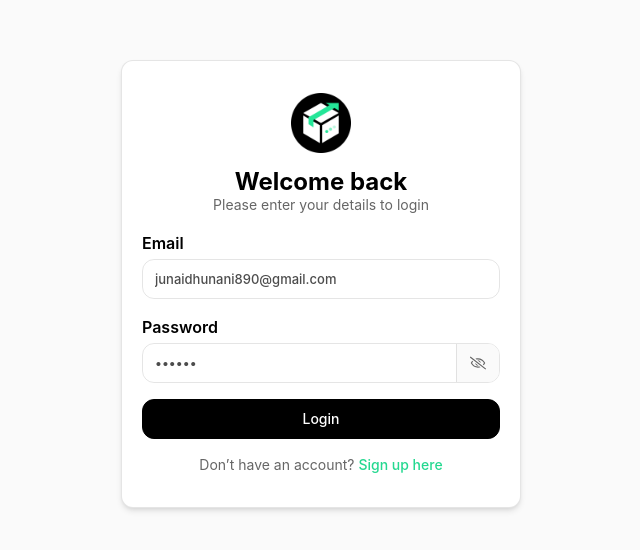
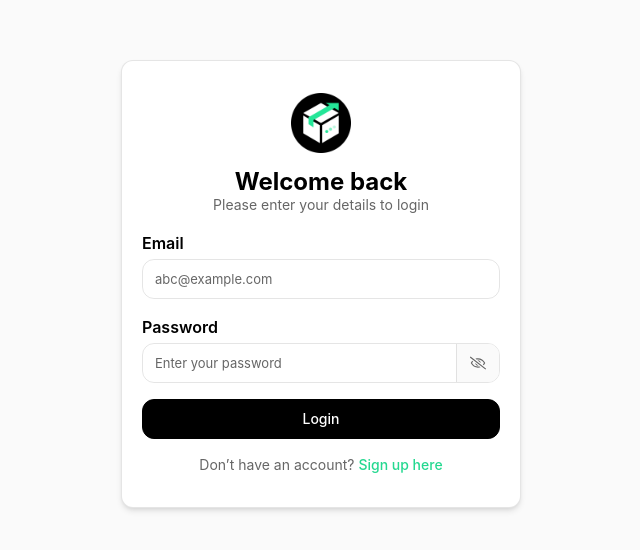
Before and after one commit to hanzalahsamana/Profit-Buddy, a React (Vite) app: page /authentication in a window 1280 px wide. Shown: the part 116-666 px from the top of the page, without its empty margins (319-959 px from the left). Built offline with nearby package versions, Linux system fonts and the light colour scheme; a web font is replaced by a local one.

Commit message:
add custo  domain feature

```diff
--- a/src/Components/Controls/Checkbox.jsx
+++ b/src/Components/Controls/Checkbox.jsx
@@ -20,16 +20,16 @@ const Checkbox = ({ checked = false, onChange = () => { }, id = "animatedCheck",
 
             <span
                 className={`relative w-[15px] h-[15px] rounded-sm border-[1.5px] flex items-center justify-center transition-colors duration-300 select-none
-        ${checked ? "bg-black border-black" : "bg-white border-gray-300"}`}
+        ${checked ? "bg-secondary border-secondary" : "bg-primary border-border"}`}
             >
                 <LuCheck
-                    className={`text-white !text-[12px] transition-opacity duration-300
+                    className={`text-primary !text-[12px] transition-opacity duration-300
           ${checked ? "opacity-100" : "opacity-0"}`}
                 />
             </span>
 
             {label && (
-                <div className="flex gap-2 items-center text-[12px] font-medium ">
+                <div className="flex gap-2 items-center text-[12px] font-medium text-secondary">
                     {label}
                     {info && (<InfoTooltip content={info} id={`InputInfo_${label}`} />)}
                 </div>
--- a/src/Components/Sections/Login.jsx
+++ b/src/Components/Sections/Login.jsx
@@ -10,7 +10,7 @@ import { Link, useNavigate } from 'react-router-dom';
 
 const Login = () => {
     const [showPassword, setShowPassword] = useState(false);
-    const [formData, setFormData] = useState({ email: "junaidhunani890@gmail.com", password: "123456" });
+    const [formData, setFormData] = useState({ email: "", password: "" });
     const [loading, setLoading] = useState(false);
     const [errors, setErrors] = useState({});
     const navigate = useNavigate();
```
